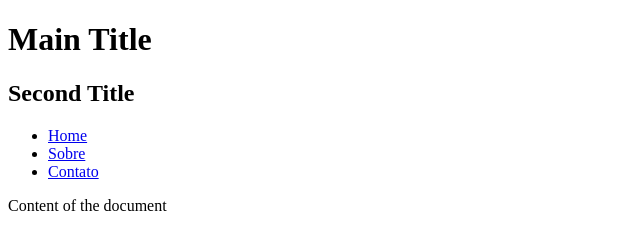
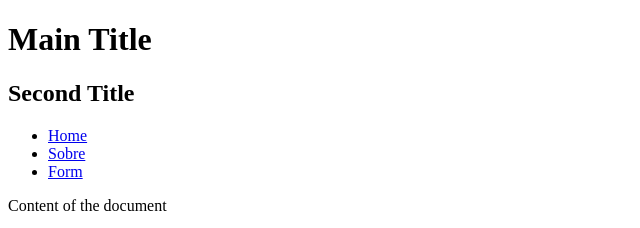
Before and after one commit to fernandosouza84/html5, a plain HTML site: page WebContent/index.html in a window 1280 px wide. Shown: the top 228 px of the page, 0-640 px from the left. Drawn offline with Linux system fonts and the light colour scheme.

Commit message:
Types Input

```diff
--- a/WebContent/index.html
+++ b/WebContent/index.html
@@ -31,7 +31,7 @@
 				<ul class="menu">
 					<li><a href="index.html">Home</a></li>
 					<li><a href="index.html">Sobre</a></li>
-					<li><a href="index.html">Contato</a></li>
+					<li><a href="form.html">Form</a></li>
 				</ul>
 			</nav>
 		</header>
```
